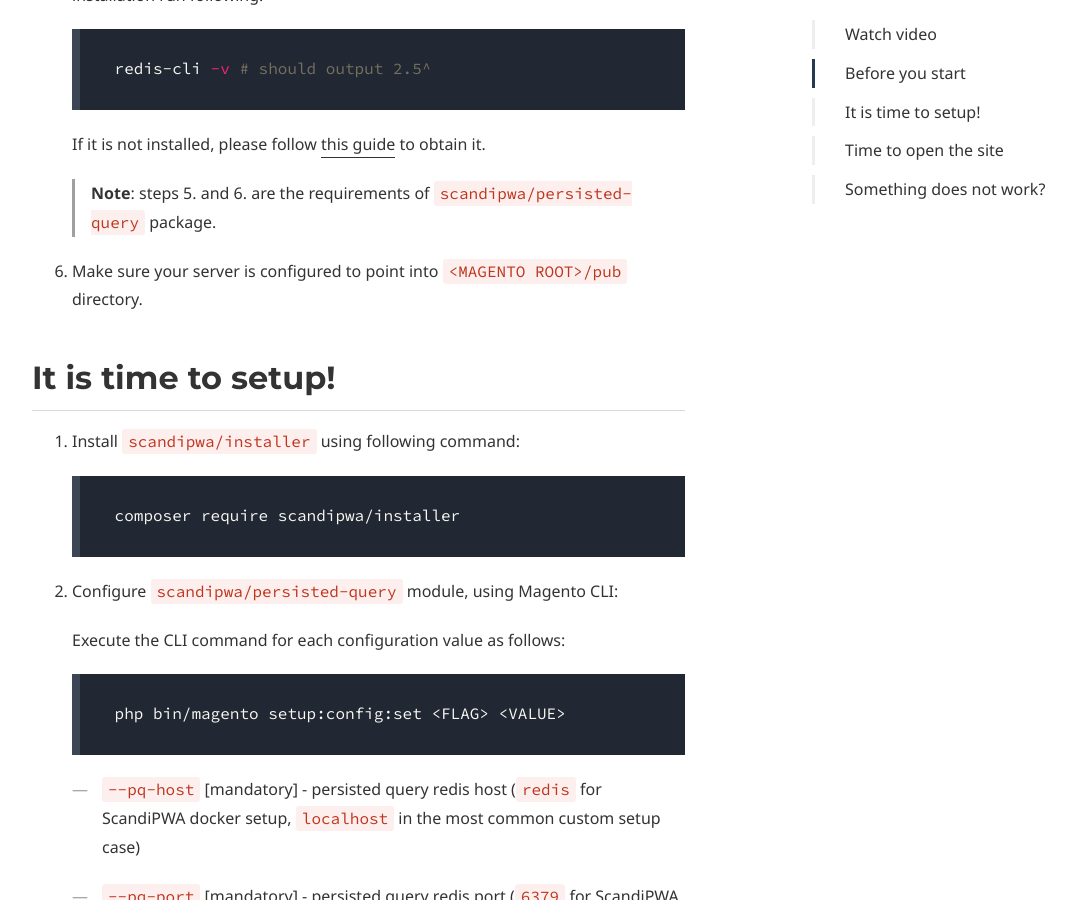
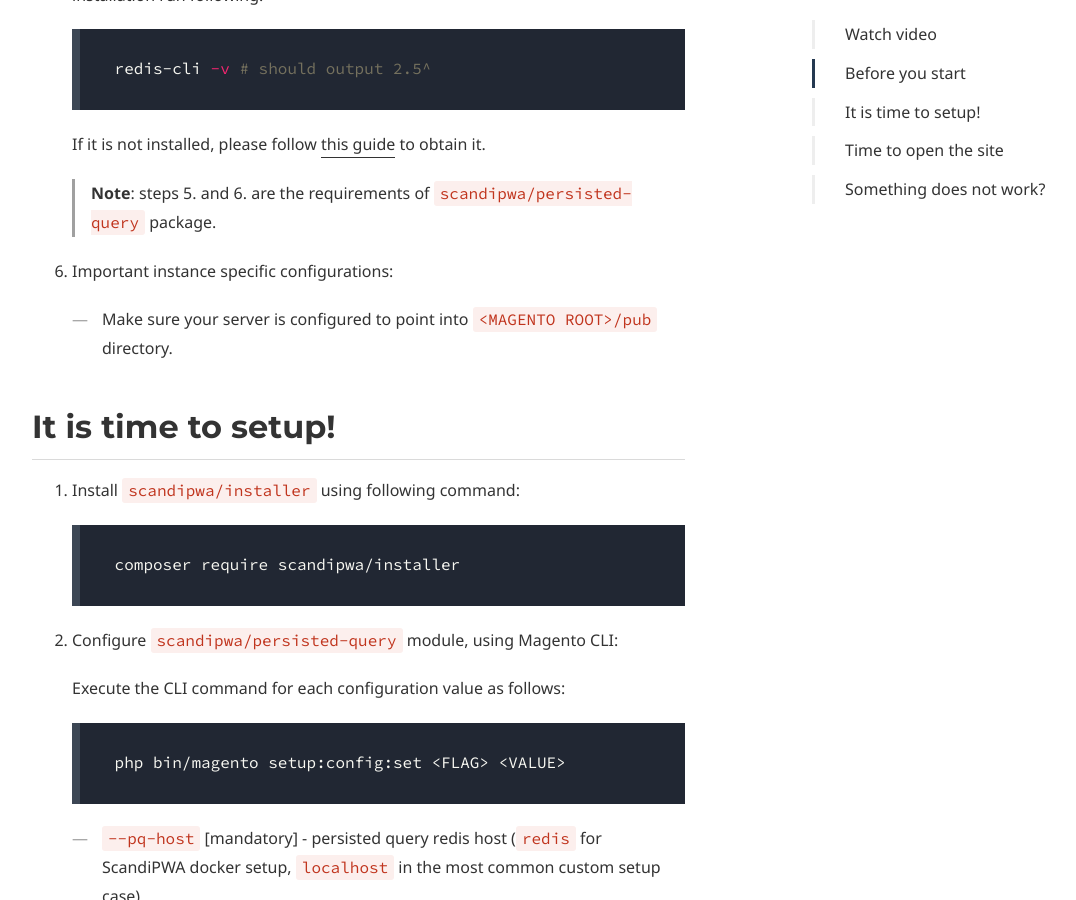
Before and after one commit to scandipwa/scandipwa.github.io, a Jekyll site: the page built from docs/installation/on-existing-m2.md, in a window 1280 px wide and 900 px high, scrolled down 2103 px. Shown: the whole window, without its empty margins (38-1114 px from the left). Built offline with Jekyll 4.4.1, drawn with Linux system fonts in a browser that asks for light colours; some web fonts are replaced; comment, search, counter and statistics services are not loaded; a style sheet for code colours, icons or effects is not loaded.

Commit message:
Notes about Magento 2 installation

```diff
--- a/docs/installation/on-existing-m2.md
+++ b/docs/installation/on-existing-m2.md
@@ -58,7 +58,9 @@
 
     > **Note**: steps 5. and 6. are the requirements of `scandipwa/persisted-query` package.
 
-6. Make sure your server is configured to point into `<MAGENTO ROOT>/pub` directory.
+6. Important instance specific configurations:
+
+    - Make sure your server is configured to point into `<MAGENTO ROOT>/pub` directory.
 
 ## It is time to setup!
 
```
